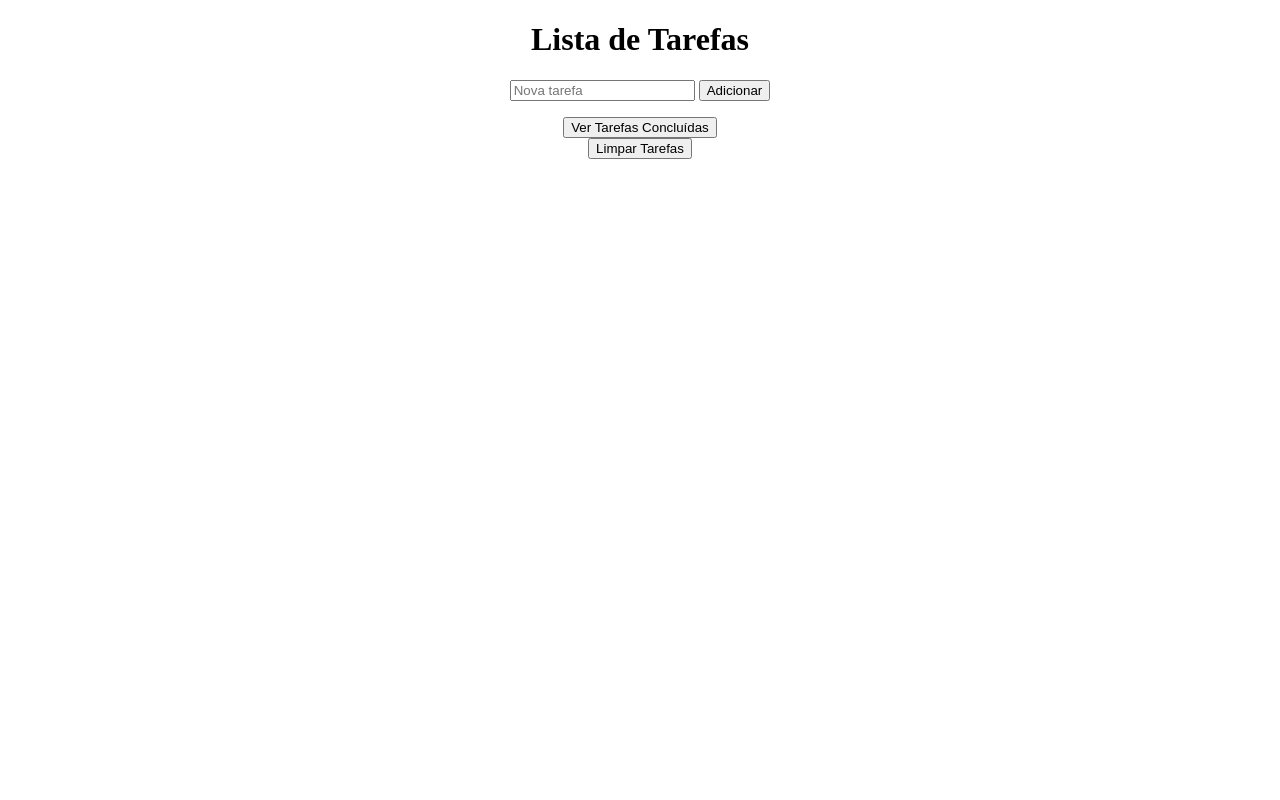
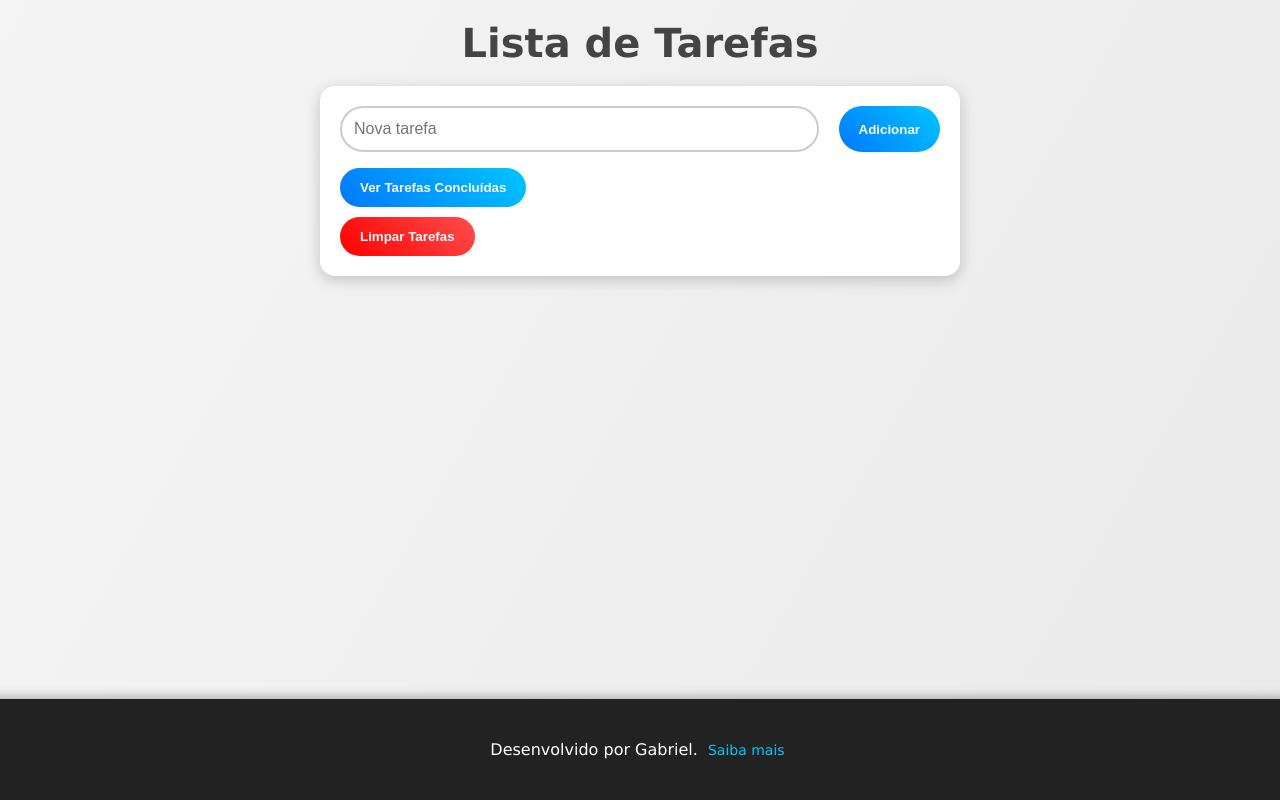
Before and after one commit to devBorges14/site_de_gerenciamento_de_tarefas, a Flask app: page / in a window 1280 px wide. Run offline with Flask 3, Linux system fonts and the light colour scheme; data that the repository does not hold is empty.

Commit message:
Update index.html
retirando do center e adicionando o css

```diff
--- a/templates/index.html
+++ b/templates/index.html
@@ -1,40 +1,150 @@
 <!DOCTYPE html>
-<center>
 <html lang="en">
 <head>
     <meta charset="UTF-8">
     <meta name="viewport" content="width=device-width, initial-scale=1.0">
     <title>Lista de Tarefas</title>
+    <style>
+        body {
+            font-family: 'Verdana', Geneva, Tahoma, sans-serif;
+            margin: 0;
+            padding: 0;
+            background: linear-gradient(120deg, #f5f5f5, #eaeaea);
+            color: #333;
+            display: flex;
+            flex-direction: column;
+            align-items: center;
+            min-height: 100vh;
+        }
+
+        h1 {
+            color: #444;
+            font-size: 2.5em;
+            margin: 20px 0;
+            text-align: center;
+        }
+
+        .container {
+            background: #fff;
+            border-radius: 15px;
+            padding: 20px;
+            box-shadow: 0 4px 15px rgba(0, 0, 0, 0.2);
+            width: 90%;
+            max-width: 600px;
+            margin-bottom: 20px;
+        }
+
+        .input-field {
+            width: calc(100% - 50px);
+            padding: 12px;
+            font-size: 16px;
+            border: 2px solid #ccc;
+            border-radius: 25px;
+            margin-right: 10px;
+            outline: none;
+            transition: 0.3s;
+        }
+
+        .input-field:focus {
+            border-color: #0078ff;
+            box-shadow: 0 4px 10px rgba(0, 120, 255, 0.2);
+        }
+
+        .button {
+            background: linear-gradient(45deg, #0078ff, #00c6ff);
+            color: white;
+            padding: 12px 20px;
+            border: none;
+            border-radius: 25px;
+            cursor: pointer;
+            transition: transform 0.2s ease, box-shadow 0.2s ease;
+            font-weight: bold;
+        }
+
+        .button:hover {
+            transform: scale(1.05);
+            box-shadow: 0 6px 12px rgba(0, 0, 0, 0.3);
+        }
+
+        ul {
+            list-style: none;
+            padding: 0;
+        }
+
+        li {
+            background: #f9f9f9;
+            border-radius: 8px;
+            padding: 10px 15px;
+            margin: 10px 0;
+            box-shadow: 0 2px 5px rgba(0, 0, 0, 0.1);
+            display: flex;
+            justify-content: space-between;
+            align-items: center;
+        }
+
+        li.completed {
+            text-decoration: line-through;
+            color: #aaa;
+        }
+
+        a {
+            color: #0078ff;
+            text-decoration: none;
+            margin: 0 5px;
+            font-size: 14px;
+        }
+
+        a:hover {
+            text-decoration: underline;
+        }
+
+        .footer {
+            text-align: center;
+            background: #222;
+            color: white;
+            padding: 25px;
+            margin-top: auto;
+            width: 100%;
+            box-shadow: 0 -2px 10px rgba(0, 0, 0, 0.3);
+        }
+
+        .footer a {
+            color: #00c6ff;
+            text-decoration: none;
+        }
+
+        .footer a:hover {
+            text-decoration: underline;
+        }
+    </style>
 </head>
 <body>
     <h1>Lista de Tarefas</h1>
-        <form action="/add" method="post">
-            <input type="text" name="task" placeholder="Nova tarefa" required>
-            <button type="submit">Adicionar</button>
+    <div class="container">
+        <form action="/add" method="post" style="display: flex; justify-content: center; gap: 10px;">
+            <input class="input-field" type="text" name="task" placeholder="Nova tarefa" required>
+            <button class="button" type="submit">Adicionar</button>
         </form>
         <ul>
             {% for id, task, risk in tasks %}
                 <li class="{% if risk %}completed{% endif %}">
                     {{ task }}
-                    <a href="/risk/{{ id }}">Concluída</a> | <a href="/delete/{{ id }}">Remover</a>
+                    <div>
+                        <a href="/risk/{{ id }}">Concluída</a>
+                        <a href="/delete/{{ id }}">Remover</a>
+                    </div>
                 </li>
             {% endfor %}
         </ul>
-
-        <form action="/completed">
-            <button type="submit" url_for="completed">Ver Tarefas Concluídas</button>
+        <form action="/completed" method="get" style="margin: 10px 0;">
+            <button class="button" type="submit">Ver Tarefas Concluídas</button>
         </form>
-
-        <form action="/delete_all" method='post'>
-            <button type="submit">Limpar Tarefas</button>
+        <form action="/delete_all" method="post">
+            <button class="button" style="background: linear-gradient(45deg, #ff0000, #ff4d4d);" type="submit">Limpar Tarefas</button>
         </form>
+    </div>
+    <div class="footer">
+        <p>Desenvolvido por Gabriel. <a href="https://github.com/devBorges14">Saiba mais</a></p>
+    </div>
 </body>
 </html>
-    </ul>
-
-        <style>.completed {
-            text-decoration: line-through;
-            color: rgb(0, 0, 0);
-        }
-        </style>
-</center>
```
Lines whose indentation alone changed are shown as unchanged.
